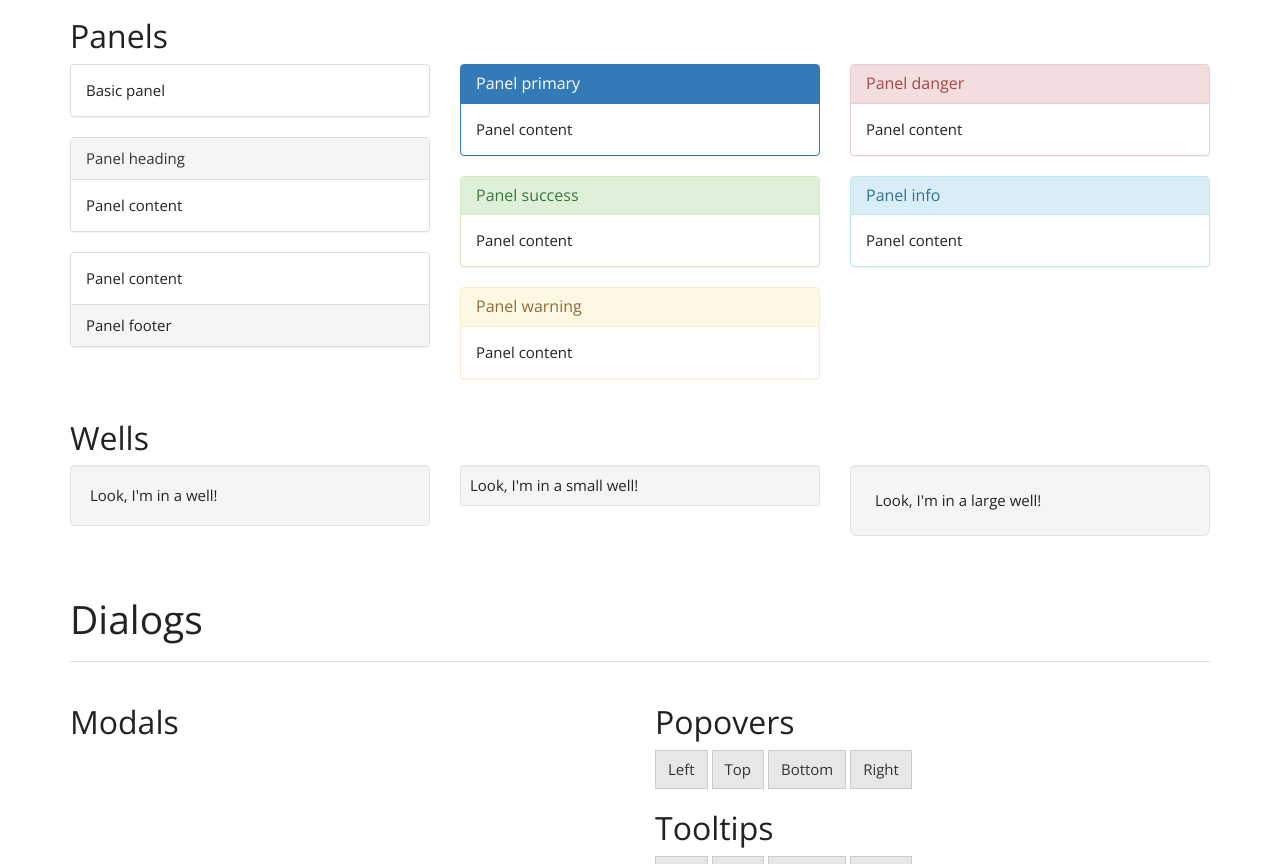
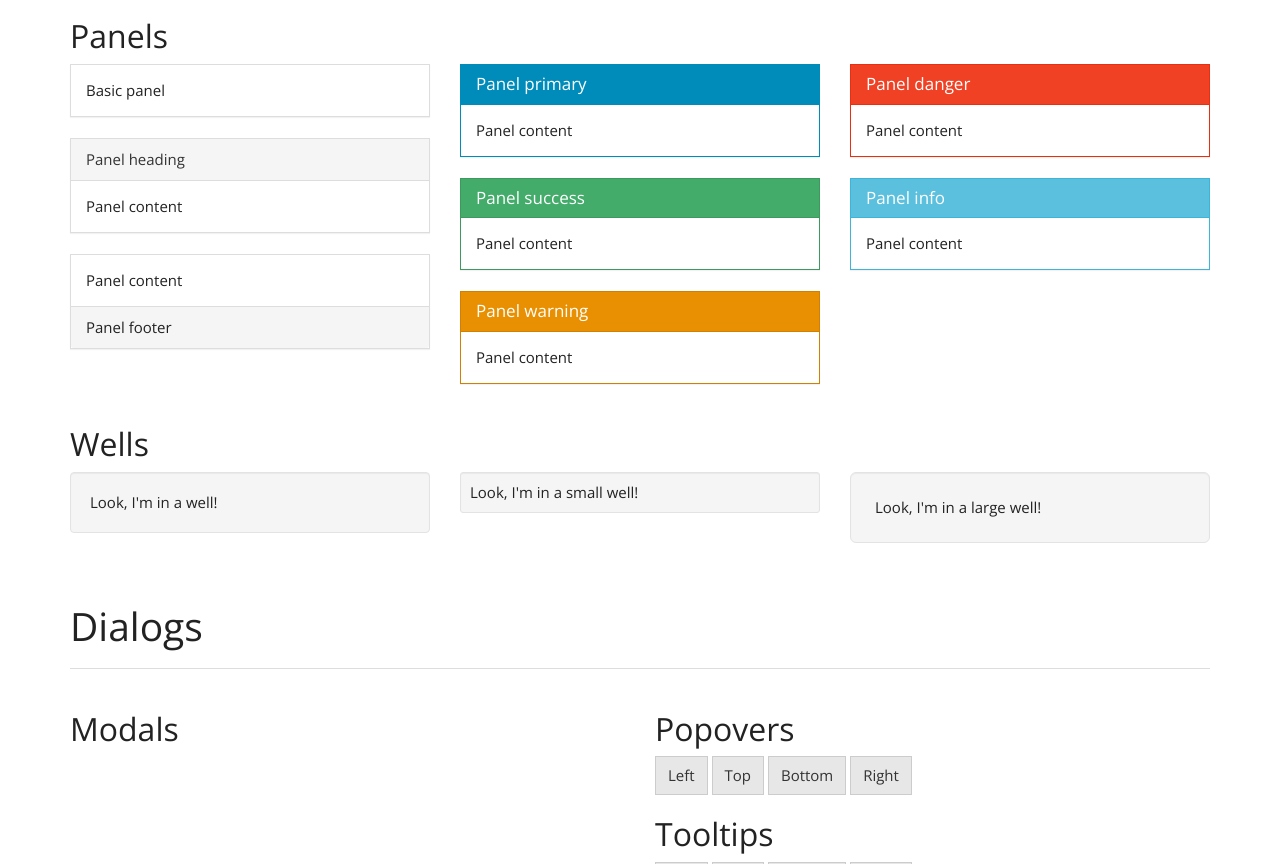
Before and after one commit to tomlutzenberger/device-info, a website: page bootswatch-theme.html in a window 1280 px wide. Shown: the part 6366-7230 px from the top of the page. Drawn offline with nearby package versions, Linux system fonts and the light colour scheme.

Commit message:
[:lipstick: STYLING] Enable panels in CSS
Fixes ---
Related to ---

```diff
--- a/less/lib-custom.less
+++ b/less/lib-custom.less
@@ -42,7 +42,7 @@
 //@import "@{bs-path}progress-bars.less";
 //@import "@{bs-path}media.less";
 //@import "@{bs-path}list-group.less";
-//@import "@{bs-path}panels.less";
+@import "@{bs-path}panels.less";
 //@import "@{bs-path}responsive-embed.less";
 //@import "@{bs-path}wells.less";
 //@import "@{bs-path}close.less";
@@ -77,7 +77,7 @@
 @import "@{fa-path}fixed-width.less";
 //@import "@{fa-path}list.less";
 //@import "@{fa-path}bordered-pulled.less";
-//@import "@{fa-path}animated.less";
+@import "@{fa-path}animated.less";
 //@import "@{fa-path}rotated-flipped.less";
 @import "@{fa-path}stacked.less";
 @import "@{fa-path}icons.less";
--- a/less/overwrites.less
+++ b/less/overwrites.less
@@ -17,7 +17,12 @@
  * General
  */
 
+html {
+  height: 100%;
+}
+
 body {
+  min-height: 100%;
   padding-bottom: @footer-height;
   padding-top: @navbar-height;
 }
```
Also changed, not shown: dist/css/deviceinfo.min.css.
